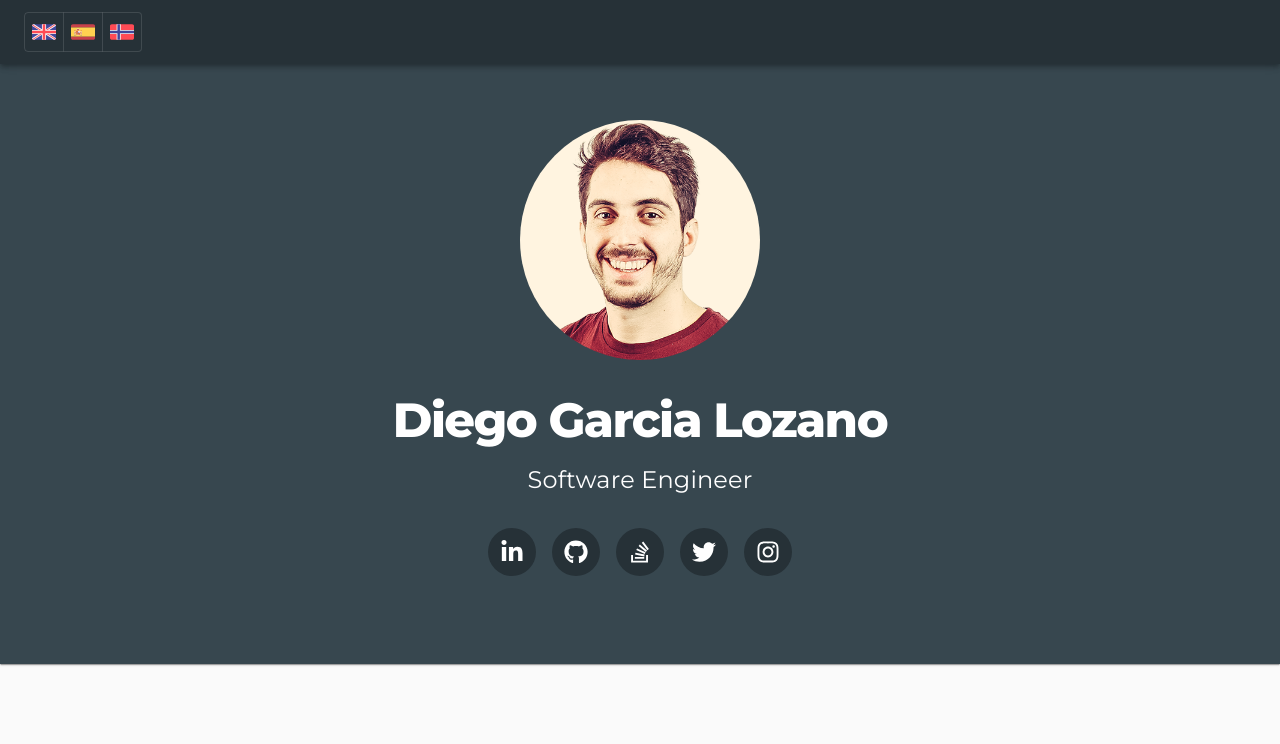
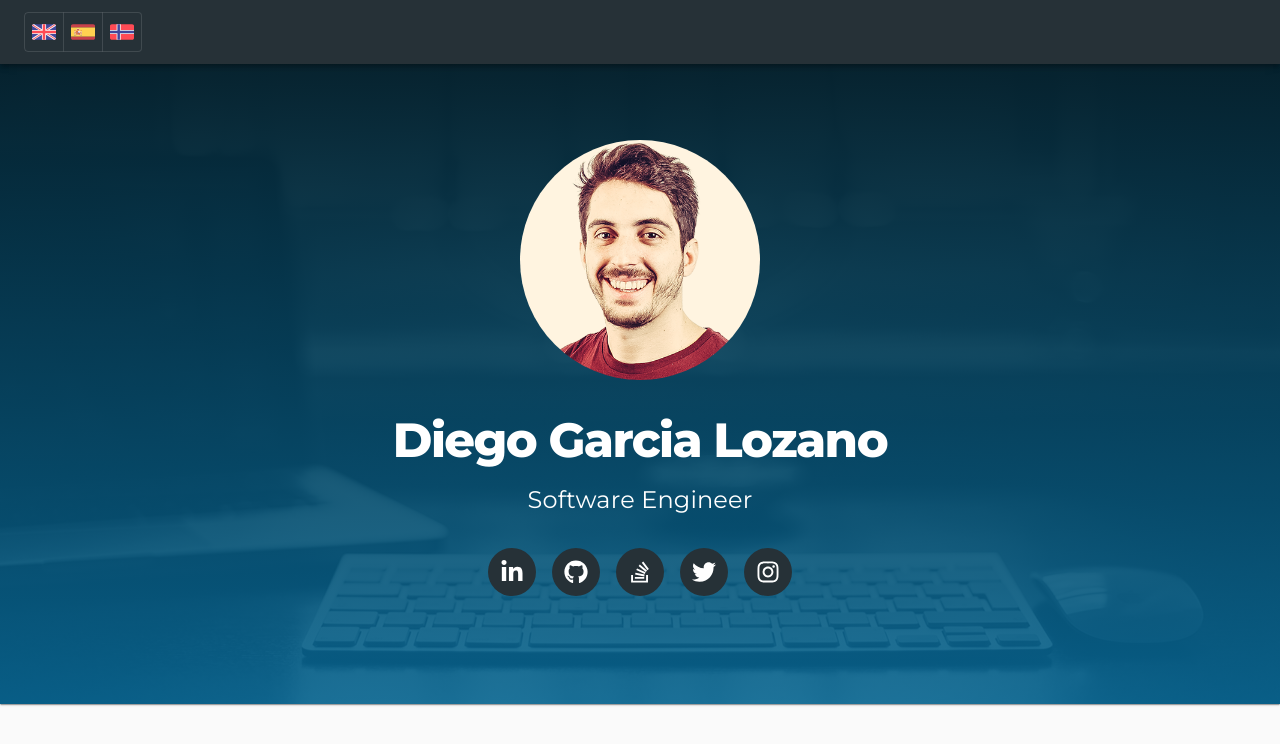
Before and after one commit to dglozano/dglozano, a React (Create React App) app: page / in a window 1280 px wide. Shown: the top 744 px of the page. Built offline with nearby package versions, Linux system fonts and the light colour scheme.

Commit message:
Add background image with overlay to head section

```diff
--- a/src/HeadSection/HeadSection.tsx
+++ b/src/HeadSection/HeadSection.tsx
@@ -18,9 +18,13 @@ import { useTranslation } from "react-i18next";
 
 const useStyles = makeStyles(theme => ({
   main: {
-    minHeight: "75vh",
-    backgroundColor: theme.palette.primary.main,
-    padding: theme.spacing(3)
+    minHeight: "80vh",
+    padding: theme.spacing(3),
+    background: "#011f2c",
+    backgroundImage:
+      "linear-gradient(#011f2cee, #026492DD), url('static/head-section-background.png')",
+    backgroundSize: "cover",
+    backgroundPosition: "bottom center"
   },
   avatar: {
     width: theme.spacing(6) * 5,
```
Also changed, not shown: public/static/head-section-background.png (added).
